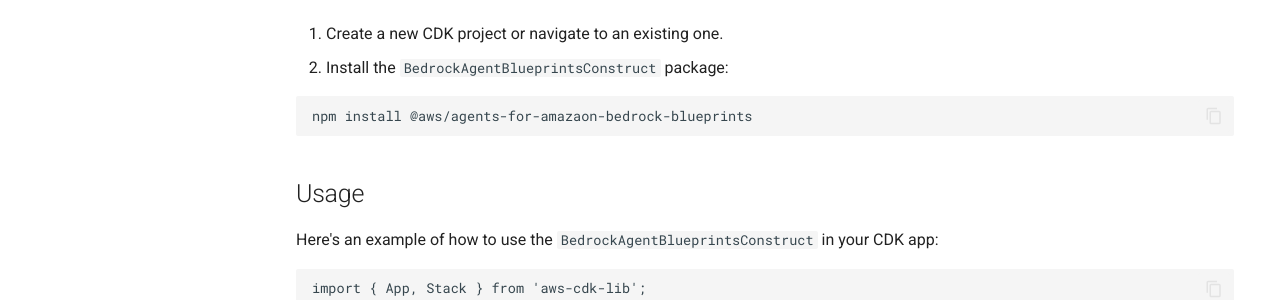
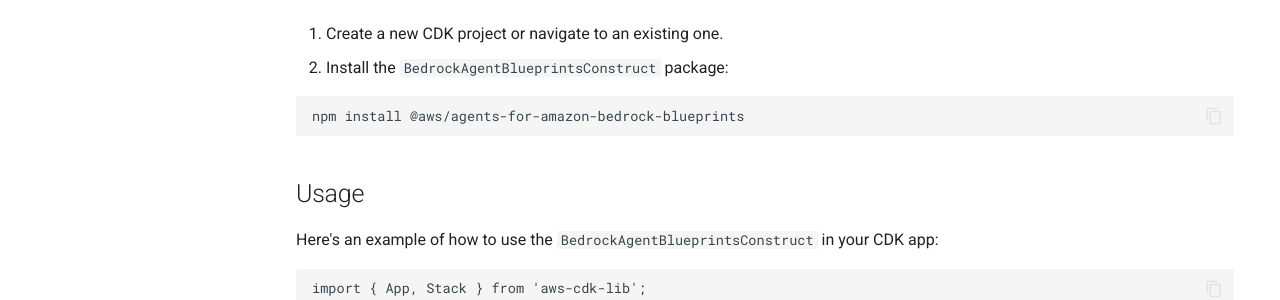
Before and after one commit to awslabs/agents-for-amazon-bedrock-blueprints, an MkDocs documentation site: the page built from docs/UserGuide.md, in a window 1280 px wide and 900 px high, scrolled down 390 px. Shown: the part 153-453 px from the top of the window. Built offline with MkDocs 1.6.1 and Material for MkDocs 9.7.7, drawn with Linux system fonts in a browser that asks for light colours; comment, search, counter and statistics services are not loaded.

````diff
--- a/docs/UserGuide.md
+++ b/docs/UserGuide.md
@@ -16,7 +16,7 @@ Before you can use the `BedrockAgentBlueprintsConstruct`, ensure that yo
 2. Install the `BedrockAgentBlueprintsConstruct` package:
 
 ```
-npm install @aws/agents-for-amazaon-bedrock-blueprints
+npm install @aws/agents-for-amazon-bedrock-blueprints
 ```
 
 ## Usage
````
Also changed, not shown: README.md (+3 -3 lines), docs/getting-started/installation.md (+1 -1 lines).
